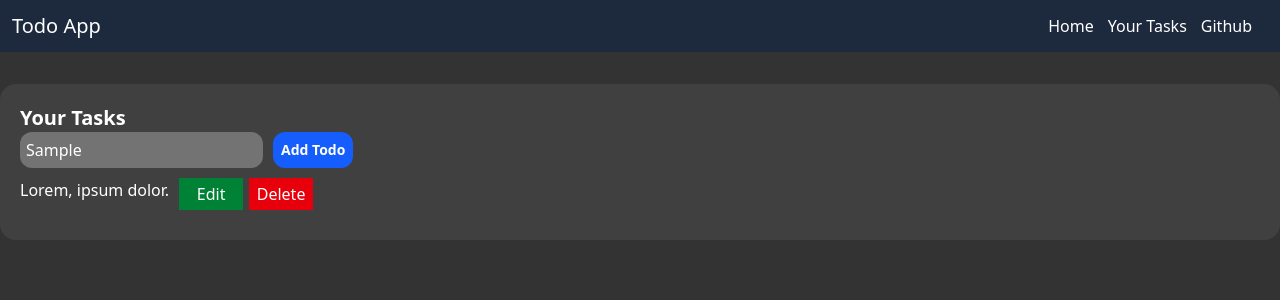
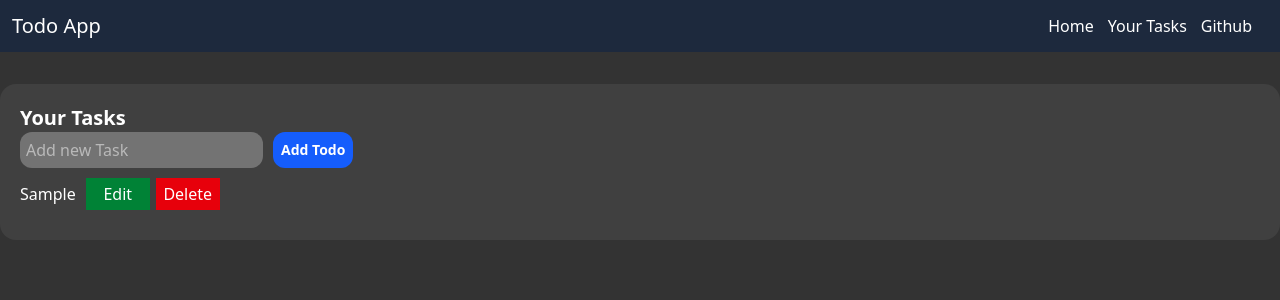
Before and after one commit to amitbishnoii/todo-app, a React (Vite) app: page / in a window 1280 px wide. Both pictures are taken after typing "Sample" into the empty fields and a click on the button "Add Todo". Shown: the top 300 px of the page. Built offline with nearby package versions, Linux system fonts and the light colour scheme.

Commit message:
add functionality to display todos

```diff
--- a/src/App.jsx
+++ b/src/App.jsx
@@ -1,7 +1,22 @@
+import { useState } from 'react'
 import './App.css'
 import Navbar from './components/Navbar'
 
+
 function App() {
+  const [todo, settodo] = useState("")
+  const [todos, setTodos] = useState([])
+
+  const handleAdd = () => {
+    setTodos([...todos, {todo, isCompleted: "false"}]);
+    settodo("")
+    console.log(todos);
+  }
+
+  const handleChange = (e) => {
+    settodo(e.target.value)
+  }
+
   return (
     <>
       <Navbar />
@@ -11,21 +26,21 @@ function App() {
 
         <div className="add-todos flex items-center gap-2.5 text-white">
 
-          <input type="text" placeholder="Add new Task" className="bg-neutral-500 p-1.5 rounded-xl"/>
+          <input type="text" value={todo} placeholder="Add new Task" className="bg-neutral-500 p-1.5 pl-1.5 rounded-xl" onChange={handleChange} />
 
-          <button className="bg-blue-600 p-2 hover:bg-blue-800 rounded-xl cursor-pointer text-sm font-bold">Add Todo</button>
+          <button onClick={handleAdd} className="bg-blue-600 p-2 hover:bg-blue-800 rounded-xl cursor-pointer text-sm font-bold">Add Todo</button>
 
         </div>
 
-        <div className="flex todo-card my-2.5 gap-2.5">
-          <div className="text">
-            Lorem, ipsum dolor.
+        {todos.map(item => {
+          return <div className="flex todo-card my-2.5 gap-2.5 items-center">
+            <div className="text">{item.todo}</div>
+            <div className="buttons flex gap-1.5 items-center">
+              <button className="bg-green-700 p-1 w-16">Edit</button>
+              <button className="bg-red-600 p-1 w-16">Delete</button>
+            </div>
           </div>
-          <div className="buttons flex gap-1.5 items-center">
-            <button className="bg-green-700 p-1 w-16">Edit</button>
-            <button className="bg-red-600 p-1 w-16">Delete</button>
-          </div>
-        </div>
+        })}
       </div>
     </>
   )
```
